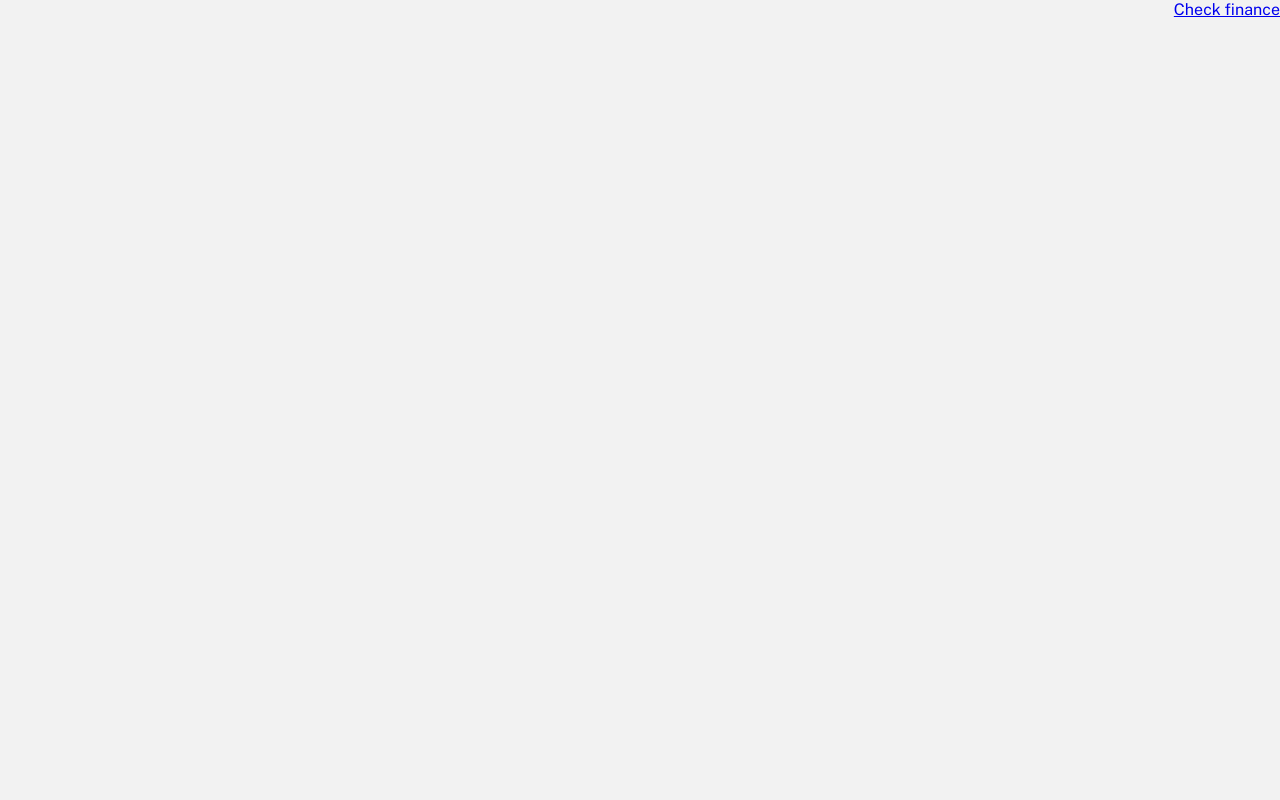
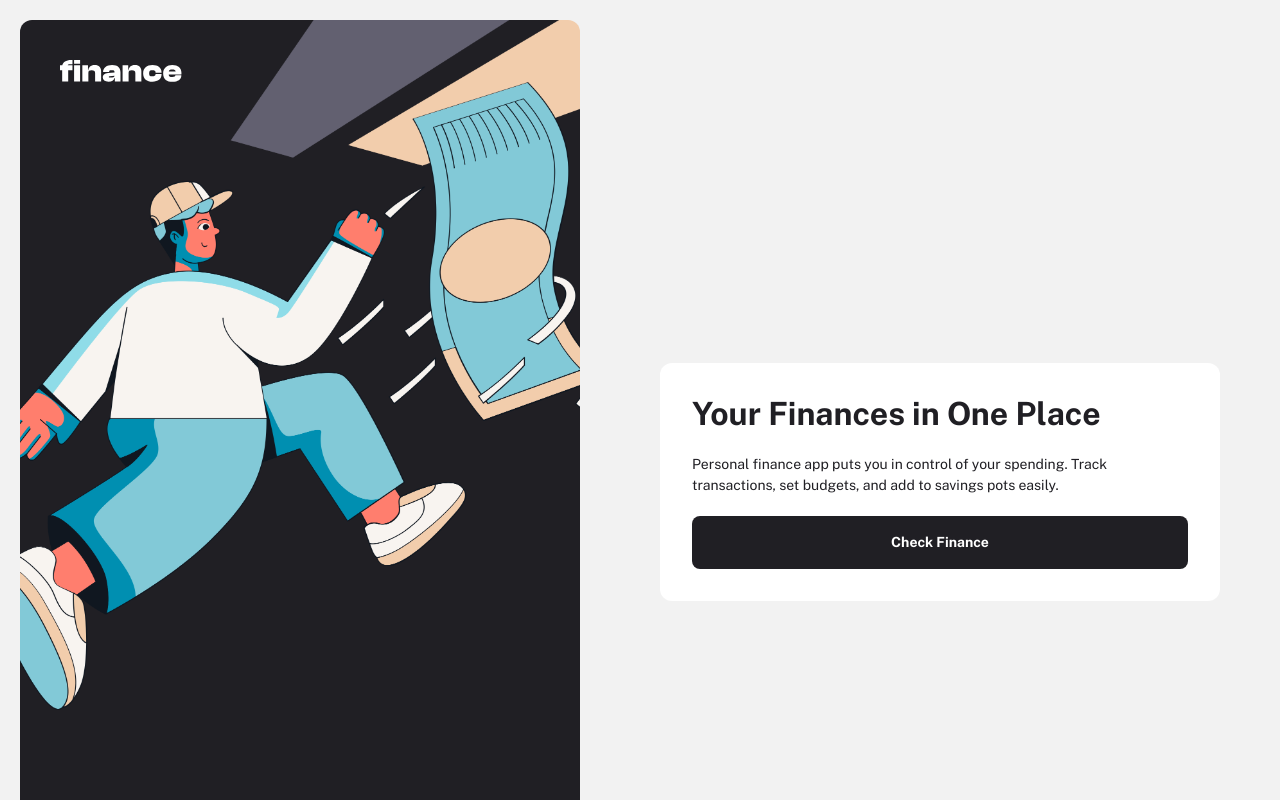
Before and after one commit to Belousmind/personal-finance-app, a Next.js app: page /personal-finance-app/ in a window 1280 px wide. Shown: the top 800 px of the page. Built offline with nearby package versions, Linux system fonts and the light colour scheme.

Commit message:
feat: add entry point placeholder

```diff
--- a/src/app/page.tsx
+++ b/src/app/page.tsx
@@ -1,10 +1,89 @@
 import Link from "next/link";
 import { ROUTES } from "@/constants/routes";
+import { basePath } from "@/constants";
+import Image from "next/image";
+
+import styles from "./styles.module.scss";
 
 export default function Page() {
   return (
-    <Link href={ROUTES.HOME}>
-      <span>Check finance</span>
-    </Link>
+    <section className={styles["auth-layout"]}>
+      <header className={styles["auth-header"]}>
+        <LogoSvg />
+      </header>
+
+      <div className={styles["auth-content"]}>
+        <Image
+          src={`${basePath}/illustration-authentication.webp`}
+          alt=""
+          width={250}
+          height={250}
+          className={styles["auth-image"]}
+          unoptimized
+        />
+        <LogoSvg />
+        <div className={styles["auth-text"]}>
+          <span className={styles["auth-title"]}>
+            Keep track of your money and save for your future
+          </span>
+        </div>
+      </div>
+
+      <div className={styles["auth-actions-wrapper"]}>
+        <div className={styles["auth-actions"]}>
+          <span className={styles["auth-hint"]}>
+            Your Finances in One Place
+          </span>
+          <span className={styles["auth-description"]}>
+            Personal finance app puts you in control of your spending. Track
+            transactions, set budgets, and add to savings pots easily.
+          </span>
+          <Link href={ROUTES.HOME} className={styles["auth-button"]}>
+            Check finance
+          </Link>
+        </div>
+      </div>
+    </section>
   );
 }
+
+function LogoSvg() {
+  return (
+    <svg
+      xmlns="http://www.w3.org/2000/svg"
+      width="122"
+      height="22"
+      viewBox="0 0 122 22"
+      fill="none"
+    >
+      <path
+        d="M8.192 21.44H2.176V10.24H0V5.312H2.304C2.944 2.272 5.92 0 11.2 0H12.48V4.288H10.24C8.576 4.288 7.776 4.448 7.808 5.312H12.48V10.24H8.192V21.44Z"
+        fill="white"
+      />
+      <path
+        d="M20.1047 3.84H14.0887V0H20.1047V3.84ZM20.1047 21.44H14.0887V5.312H20.1047V21.44Z"
+        fill="white"
+      />
+      <path
+        d="M28.3622 21.44H22.3462V5.312H27.9783V10.208H28.2983C28.6502 7.52 30.4103 4.992 34.7303 4.992C39.0823 4.992 41.1302 7.616 41.1302 11.104V21.44H35.1143V13.312C35.1143 11.072 34.2822 10.368 31.6582 10.368C29.0022 10.368 28.3622 11.04 28.3622 13.12V21.44Z"
+        fill="white"
+      />
+      <path
+        d="M48.4447 21.76C44.7967 21.76 42.7487 20.096 42.7487 17.344C42.7487 15.072 44.3167 13.44 47.9647 13.088L54.5247 12.448V12.128C54.5247 10.496 53.8208 10.24 51.6768 10.24C49.6927 10.24 49.0848 10.624 49.0848 11.968V12.096H43.0687V12.032C43.0687 7.744 46.6527 4.992 52.1247 4.992C57.7567 4.992 60.4767 7.744 60.4767 12.256V21.44H54.8447V18.048H54.5247C53.9167 20.32 51.9327 21.76 48.4447 21.76ZM48.7967 16.96C48.7967 17.472 49.3087 17.568 50.2367 17.568C53.1487 17.568 54.3327 17.216 54.4927 15.776L49.5648 16.352C49.0208 16.416 48.7967 16.608 48.7967 16.96Z"
+        fill="white"
+      />
+      <path
+        d="M68.596 21.44H62.58V5.312H68.212V10.208H68.532C68.884 7.52 70.644 4.992 74.964 4.992C79.316 4.992 81.364 7.616 81.364 11.104V21.44H75.348V13.312C75.348 11.072 74.516 10.368 71.892 10.368C69.236 10.368 68.596 11.04 68.596 13.12V21.44Z"
+        fill="white"
+      />
+      <path
+        d="M92.5185 21.76C86.7905 21.76 83.1425 18.592 83.1425 13.376C83.1425 8.128 86.7905 4.992 92.5185 4.992C98.0225 4.992 101.542 7.808 101.542 12.128V12.64H95.5585V12.384C95.5585 10.72 94.3425 10.368 92.3905 10.368C90.1825 10.368 89.1265 10.848 89.1265 13.376C89.1265 15.872 90.1825 16.352 92.3905 16.352C94.3425 16.352 95.5585 16.032 95.5585 14.368V14.08H101.542V14.624C101.542 18.912 98.0225 21.76 92.5185 21.76Z"
+        fill="white"
+      />
+      <path
+        d="M112.462 21.76C106.99 21.76 103.15 19.424 103.15 13.376C103.15 8.128 106.958 4.992 112.334 4.992C117.902 4.992 121.454 7.776 121.454 12.96C121.454 13.504 121.422 13.92 121.358 14.496H108.718C108.814 16.448 109.678 16.992 112.238 16.992C114.67 16.992 115.31 16.576 115.31 15.616V15.264H121.326V15.648C121.326 19.232 117.902 21.76 112.462 21.76ZM112.206 9.6C109.998 9.6 109.07 10.08 108.814 11.456H115.63C115.406 10.08 114.446 9.6 112.206 9.6Z"
+        fill="white"
+      />
+    </svg>
+  );
+}
--- /dev/null
+++ b/src/app/styles.module.scss
@@ -0,0 +1,120 @@
+@use "@/styles/variables" as *;
+@use "@/styles/mixins" as *;
+
+.auth-layout {
+  display: grid;
+  grid-template-columns: 1fr;
+  grid-template-rows: auto 1fr;
+  min-height: 100dvh;
+
+  @media screen and (min-width: 900px) {
+    display: grid;
+    width: 100%;
+    grid-template-columns: 600px 1fr;
+    grid-template-rows: 1fr;
+
+    color: $white;
+  }
+}
+
+.auth-header {
+  @include flex-center;
+  background-color: $grey-900;
+  border-radius: 0px 0px 8px 8px;
+
+  svg {
+    margin: $spacing-300 $spacing-500;
+  }
+
+  @media screen and (min-width: 900px) {
+    display: none;
+  }
+}
+
+.auth-content {
+  display: none;
+
+  svg {
+    display: none;
+  }
+  @media screen and (min-width: 900px) {
+    display: block;
+    padding: $spacing-250;
+    position: relative;
+
+    svg {
+      display: block;
+      position: absolute;
+      left: calc($spacing-250 + $spacing-500);
+      top: calc($spacing-250 + $spacing-500);
+    }
+  }
+}
+
+.auth-image {
+  width: 100%;
+  height: 100%;
+  object-fit: cover;
+  border-radius: 12px;
+}
+
+.auth-text {
+  position: absolute;
+  left: calc($spacing-250 + $spacing-500);
+  bottom: calc($spacing-250 + $spacing-500);
+  @include flex-column;
+  gap: $spacing-300;
+  max-width: 480px;
+}
+
+.auth-title {
+  @include text-preset-1;
+}
+
+.auth-description {
+  @include text-preset-4;
+}
+
+.auth-actions-wrapper {
+  display: grid;
+  place-items: center;
+  height: 100%;
+  padding: $spacing-300 $spacing-200;
+}
+
+.auth-actions {
+  @include white-background;
+  @include flex-column;
+
+  max-width: 560px;
+  color: $grey-900;
+
+  gap: $spacing-250;
+  padding: clamp($spacing-250, 4.17vw, $spacing-400);
+}
+
+.auth-hint {
+  @include text-preset-1;
+}
+
+.auth-button {
+  @include flex-center;
+  @include text-preset-4-bold;
+  @include transition-base;
+  text-decoration: none;
+
+  width: 100%;
+  padding: $spacing-200;
+  text-transform: capitalize;
+  border: none;
+  border-radius: $spacing-100;
+
+  color: $white;
+  background-color: $grey-900;
+
+  @media (hover: hover) {
+    &:hover {
+      background-color: $grey-500;
+    }
+  }
+}
```
Also changed, not shown: public/illustration-authentication.webp (added).
